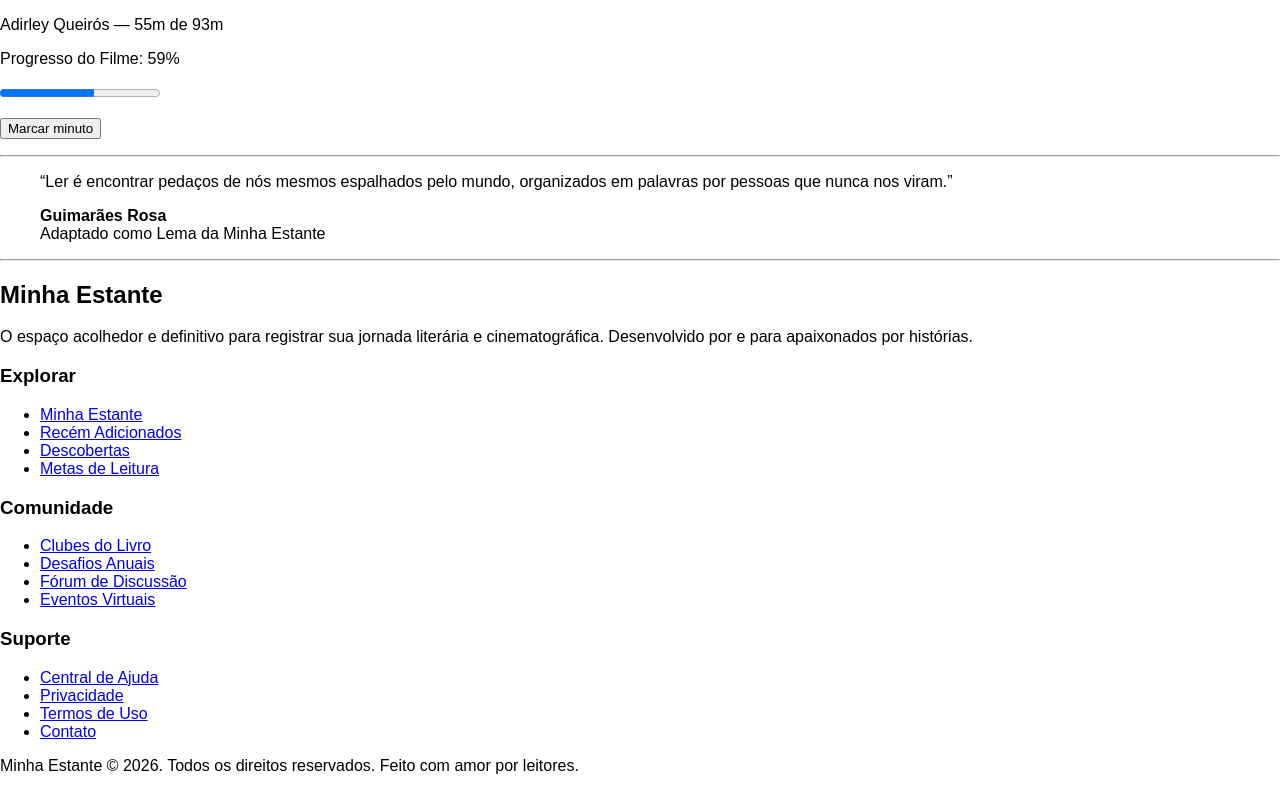
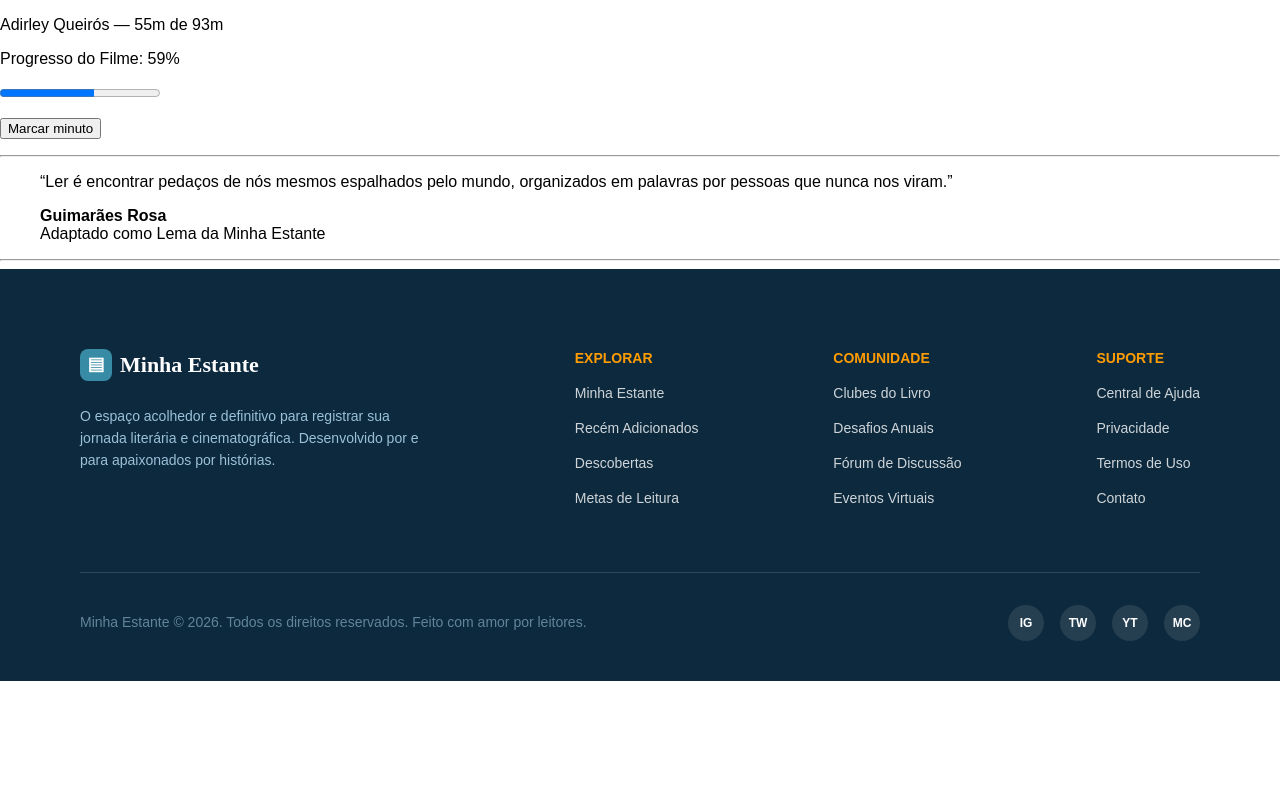
Before and after one commit to PequenoVitorioso/Biblioteca_Virtual, a plain HTML site: page pages/Home/index.html in a window 1280 px wide. Shown: the part 1663-2454 px from the top of the page. After the commit the page ends 2344 px from the top, so only its background shows below. Drawn offline with Linux system fonts and the light colour scheme.

Commit message:
footer, css

```diff
--- /dev/null
+++ b/components/footer.css
@@ -0,0 +1,233 @@
+
+/* Rodapé principal */
+.footer {
+    display: flex;
+    flex-direction: column;
+    align-items: flex-start;
+
+    padding: 80px 80px 40px;
+    gap: 64px;
+
+    width: 100%;
+
+    background: #0C293D;
+    color: #FFFFFF;
+}
+
+/* Conteúdo principal do rodapé */
+.footer-content {
+    display: flex;
+    justify-content: space-between;
+    align-items: flex-start;
+
+    width: 100%;
+    gap: 40px;
+}
+
+/* Logo e descrição */
+.footer-brand {
+    display: flex;
+    flex-direction: column;
+    align-items: flex-start;
+
+    gap: 24px;
+
+    width: 360px;
+    max-width: 100%;
+}
+
+/* Logo */
+.footer-logo {
+    display: flex;
+    align-items: center;
+    gap: 8px;
+
+    text-decoration: none;
+
+    color: #FFFFFF;
+
+    font-family: 'Fraunces', serif;
+    font-size: 22px;
+    font-weight: 900;
+    line-height: 27px;
+}
+
+/* Ícone da logo */
+.footer-logo-icon {
+    display: flex;
+    justify-content: center;
+    align-items: center;
+
+    width: 32px;
+    height: 32px;
+
+    background: #388BA5;
+    border-radius: 8px;
+
+    font-family: 'Manrope', sans-serif;
+    font-size: 18px;
+}
+
+/* Descrição da biblioteca */
+.footer-brand p {
+    margin: 0;
+
+    font-family: 'Manrope', sans-serif;
+    font-size: 14px;
+    font-weight: 400;
+    line-height: 160%;
+
+    color: #9BC1D9;
+}
+
+/* Colunas de links */
+.footer-column {
+    display: flex;
+    flex-direction: column;
+    align-items: flex-start;
+
+    gap: 16px;
+}
+
+/* Títulos das colunas */
+.footer-column h3 {
+    margin: 0;
+
+    font-family: 'Manrope', sans-serif;
+    font-size: 14px;
+    font-weight: 700;
+    line-height: 19px;
+
+    text-transform: uppercase;
+    color: #FF9C03;
+}
+
+/* Listas */
+.footer-column ul {
+    display: flex;
+    flex-direction: column;
+
+    gap: 16px;
+
+    list-style: none;
+    padding: 0;
+    margin: 0;
+}
+
+/* Links */
+.footer-column a {
+    font-family: 'Manrope', sans-serif;
+    font-size: 14px;
+    font-weight: 400;
+    line-height: 19px;
+
+    color: #FFFFFF;
+    opacity: 0.8;
+
+    text-decoration: none;
+}
+
+/* Efeito ao passar o mouse */
+.footer-column a:hover {
+    opacity: 1;
+    text-decoration: underline;
+}
+
+/* Parte inferior do rodapé */
+.footer-bottom {
+    display: flex;
+    justify-content: space-between;
+    align-items: center;
+
+    width: 100%;
+    gap: 24px;
+
+    padding-top: 32px;
+
+    border-top: 1px solid rgba(155, 193, 217, 0.2);
+}
+
+/* Direitos autorais */
+.footer-bottom p {
+    margin: 0;
+
+    font-family: 'Manrope', sans-serif;
+    font-size: 14px;
+    font-weight: 400;
+    line-height: 19px;
+
+    color: #9BC1D9;
+    opacity: 0.6;
+}
+
+/* Redes sociais */
+.footer-social {
+    display: flex;
+    align-items: center;
+    gap: 16px;
+}
+
+/* Botões das redes sociais */
+.footer-social a {
+    display: flex;
+    justify-content: center;
+    align-items: center;
+
+    width: 36px;
+    height: 36px;
+
+    background: rgba(255, 255, 255, 0.1);
+    border-radius: 50%;
+
+    color: #FFFFFF;
+    font-family: 'Manrope', sans-serif;
+    font-size: 12px;
+    font-weight: 700;
+
+    text-decoration: none;
+}
+
+/* Efeito ao passar o mouse */
+.footer-social a:hover {
+    background: #388BA5;
+}
+
+/* Adaptação para telas menores */
+@media (max-width: 1100px) {
+    .footer {
+        padding: 60px 24px 32px;
+        gap: 48px;
+    }
+
+    .footer-content {
+        flex-wrap: wrap;
+        gap: 40px;
+    }
+
+    .footer-brand {
+        width: 100%;
+    }
+
+    .footer-column {
+        min-width: 130px;
+    }
+}
+
+/* Adaptação para celulares */
+@media (max-width: 600px) {
+    .footer {
+        padding: 40px 20px 24px;
+        gap: 40px;
+    }
+
+    .footer-content {
+        flex-direction: column;
+        gap: 32px;
+    }
+
+    .footer-bottom {
+        flex-direction: column;
+        align-items: flex-start;
+        gap: 24px;
+    }
+}
--- a/pages/Home/index.html
+++ b/pages/Home/index.html
@@ -5,6 +5,7 @@
   <meta name="viewport" content="width=device-width, initial-scale=1.0">
   <title>Minha Estante</title>
   <link rel="stylesheet" href="../../components/navigation_bar.css">
+  <link rel="stylesheet" href="../../components/footer.css">
 </head>
 <body>
 
@@ -20,7 +21,7 @@
     <nav class="nav-links">
         <a href="#" class="active">Início</a>
         <a href="#">Minha Coleção</a>
-        <a href="#">Descobrir</a>
+        <!-- <a href="#">Descobrir</a> -->
         <a href="#">Perfil</a>
     </nav>
 
@@ -161,17 +162,32 @@
 
   <hr>
 
-  <footer>
-    <section>
-      <h2>Minha Estante</h2>
+
+<footer class="footer">
+
+    <!-- Parte principal do rodapé -->
+    <div class="footer-content">
+
+        <!-- Logo e descrição -->
+        <section class="footer-brand">
+
+            <a href="#" class="footer-logo">
+                <span class="footer-logo-icon">▤</span>
+                <span>Minha Estante</span>
+            </a>
+
             <p>
-        O espaço acolhedor e definitivo para registrar sua jornada literária e cinematográfica.
+                O espaço acolhedor e definitivo para registrar sua
+                jornada literária e cinematográfica.
                 Desenvolvido por e para apaixonados por histórias.
             </p>
+
         </section>
 
-    <section>
+        <!-- Coluna Explorar -->
+        <section class="footer-column">
             <h3>Explorar</h3>
+
             <ul>
                 <li><a href="#">Minha Estante</a></li>
                 <li><a href="#">Recém Adicionados</a></li>
@@ -180,8 +196,10 @@
             </ul>
         </section>
 
-    <section>
+        <!-- Coluna Comunidade -->
+        <section class="footer-column">
             <h3>Comunidade</h3>
+
             <ul>
                 <li><a href="#">Clubes do Livro</a></li>
                 <li><a href="#">Desafios Anuais</a></li>
@@ -190,8 +208,10 @@
             </ul>
         </section>
 
-    <section>
+        <!-- Coluna Suporte -->
+        <section class="footer-column">
             <h3>Suporte</h3>
+
             <ul>
                 <li><a href="#">Central de Ajuda</a></li>
                 <li><a href="#">Privacidade</a></li>
@@ -200,7 +220,26 @@
             </ul>
         </section>
 
-    <p>Minha Estante © 2026. Todos os direitos reservados. Feito com amor por leitores.</p>
+    </div>
+
+    <!-- Parte inferior do rodapé -->
+    <div class="footer-bottom">
+
+        <p>
+            Minha Estante © 2026. Todos os direitos reservados.
+            Feito com amor por leitores.
+        </p>
+
+        <!-- Redes sociais -->
+        <div class="footer-social">
+            <a href="#" aria-label="Instagram">IG</a>
+            <a href="#" aria-label="Twitter">TW</a>
+            <a href="#" aria-label="YouTube">YT</a>
+            <a href="#" aria-label="Minha coleção">MC</a>
+        </div>
+
+    </div>
+
 </footer>
 
 </body>
```
Lines whose indentation alone changed are shown as unchanged.
